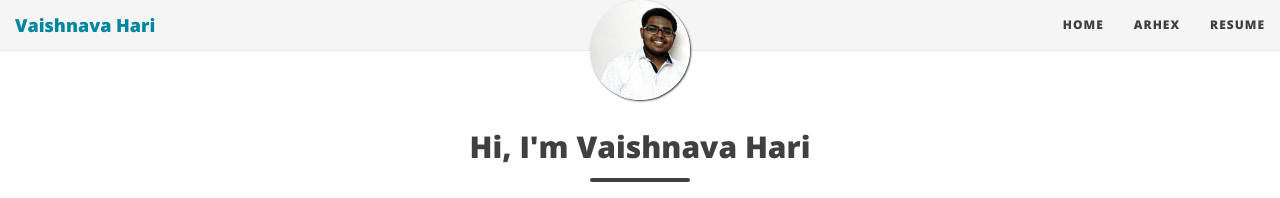
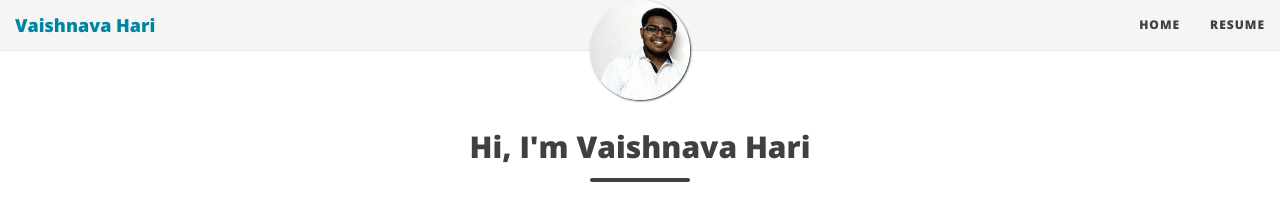
Before and after one commit to svaichu/svaichu.github.io, a Jekyll site: the page built from index.html, in a window 1280 px wide. Shown: the top 198 px of the page. Built offline with Jekyll 4.4.1, drawn with Linux system fonts in a browser that asks for light colours; nearby versions of some CDN libraries; the list of posts is cut into pages by our own code.

Commit message:
remove ARHEX from nav-bar

```diff
--- a/_config.yml
+++ b/_config.yml
@@ -24,7 +24,6 @@ description: Personal Homepage
 # List of links in the navigation bar
 navbar-links:
   Home: "index"
-  ARHex: "arhex"
   Resume: "CV.pdf"
 
 # Image to show in the navigation bar - image must be a square (width = height)
```
